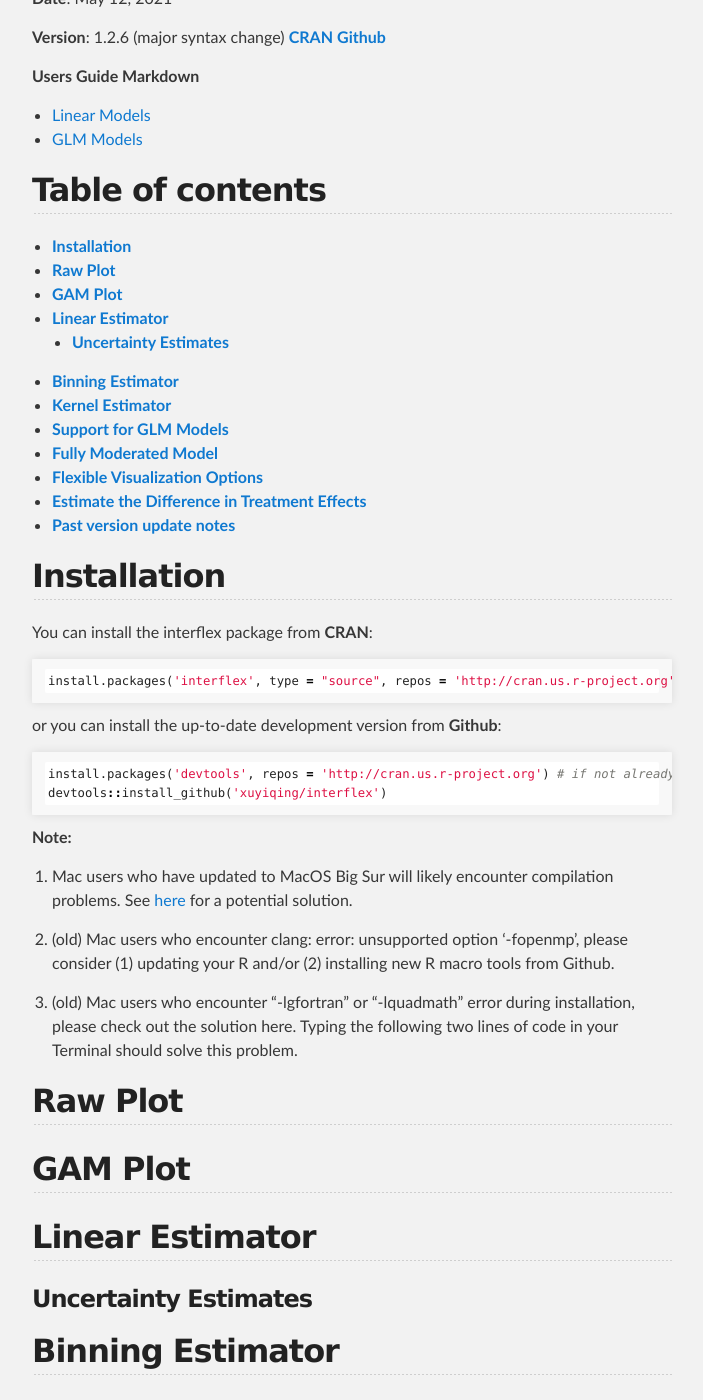
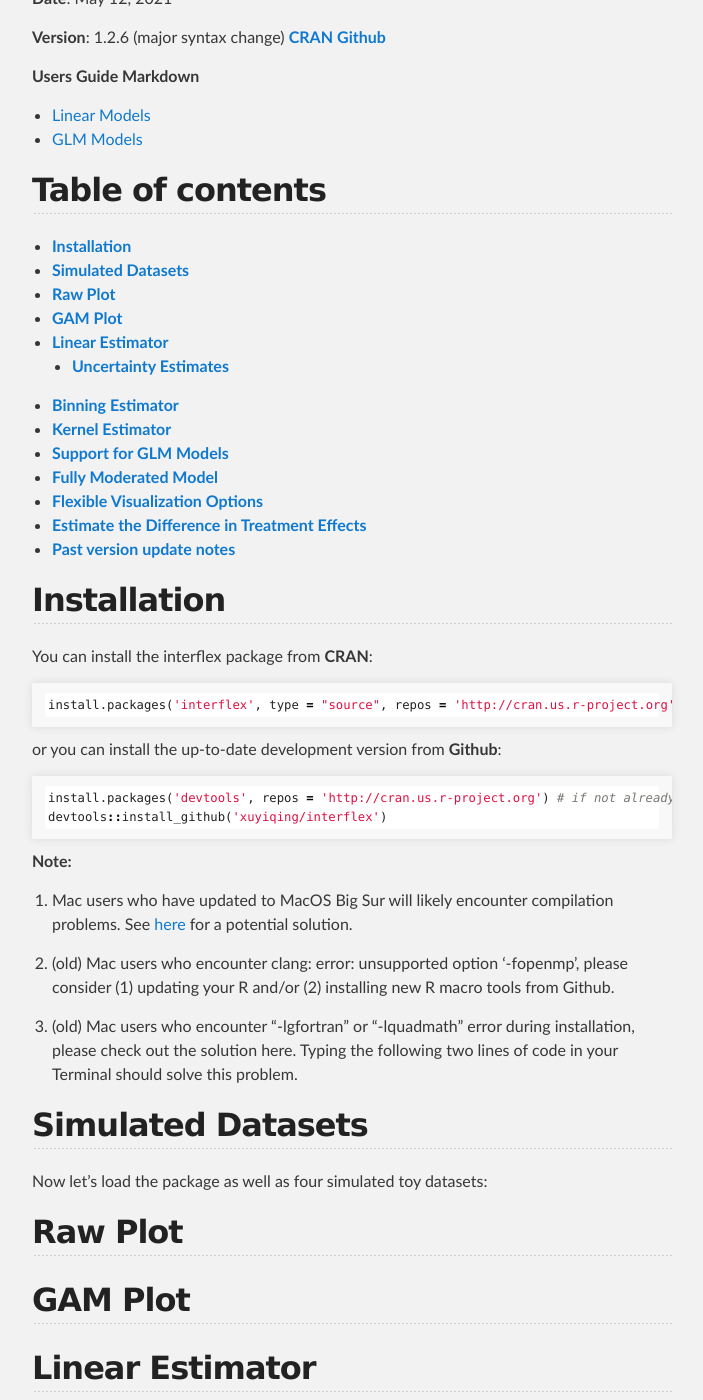
Before and after one commit to lzy318/Interflex-Tutorial, a Jekyll site: the page built from index.md, in a window 1280 px wide and 1400 px high, scrolled down 630 px. Shown: the whole window, without its empty margins (288-991 px from the left). Built offline with Jekyll 4.4.1, drawn with Linux system fonts in a browser that asks for light colours; our own code applies the rules of GitHub Pages for plain Markdown files.

Commit message:
Update index.md

```diff
--- a/index.md
+++ b/index.md
@@ -24,6 +24,7 @@ Please email all comments/questions to zyliu2020@uchicago.edu.
 ## Table of contents
 
 - [**Installation**](##Installation)
+- [**Simulated Datasets**](##Simulated-Datasets)
 - [**Raw Plot**](##Raw-Plot)
 - [**GAM Plot**](##GAM-Plot)
 - [**Linear Estimator**](##Linear-Estimator)
@@ -56,6 +57,9 @@ devtools::install_github('xuyiqing/interflex')
 
 3. (old) Mac users who encounter “-lgfortran” or “-lquadmath” error during installation, please check out the solution here. Typing the following two lines of code in your Terminal should solve this problem.
 
+## Simulated Datasets
+
+Now let’s load the package as well as four simulated toy datasets:
 
 ## Raw Plot
 
```
